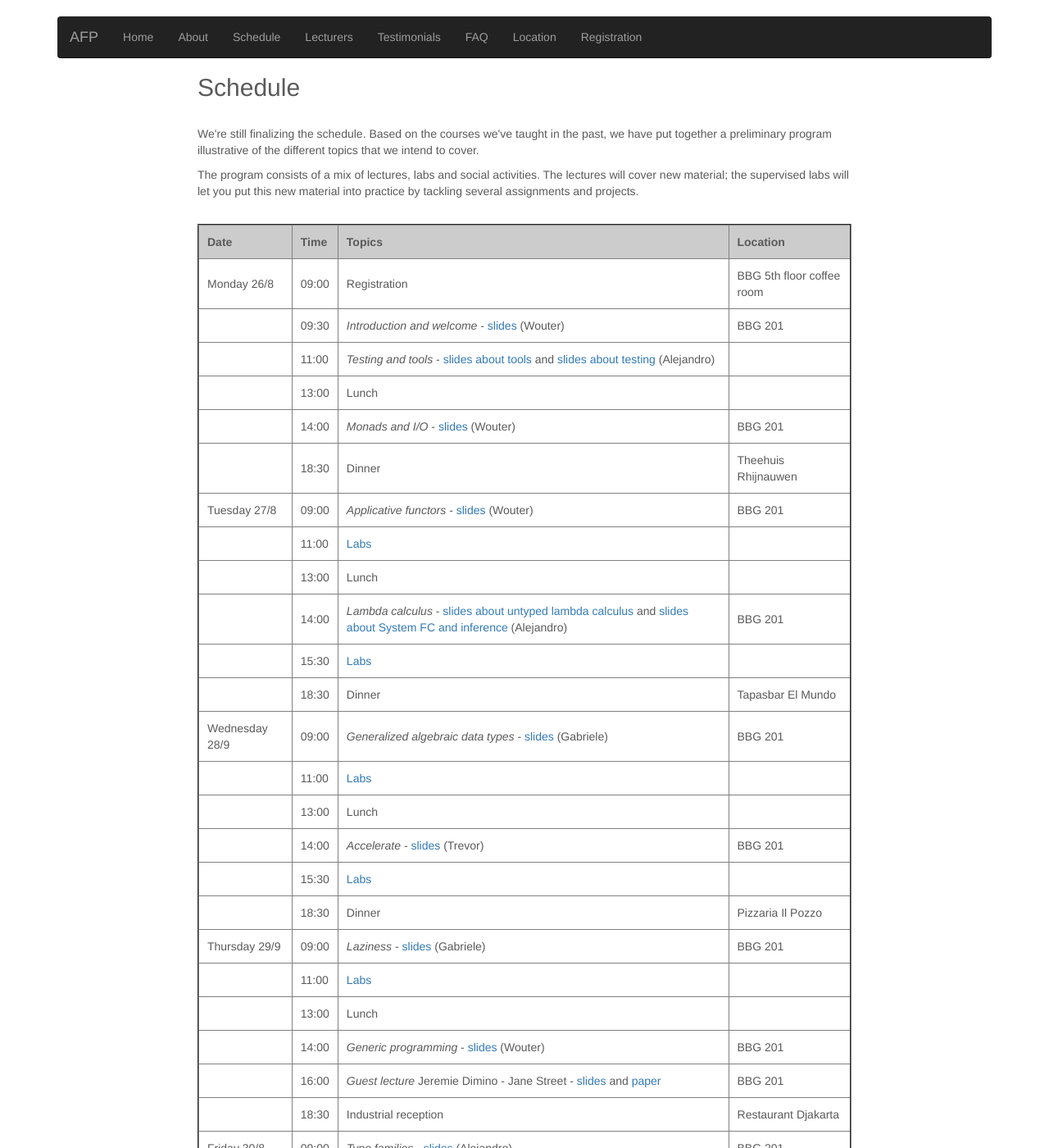
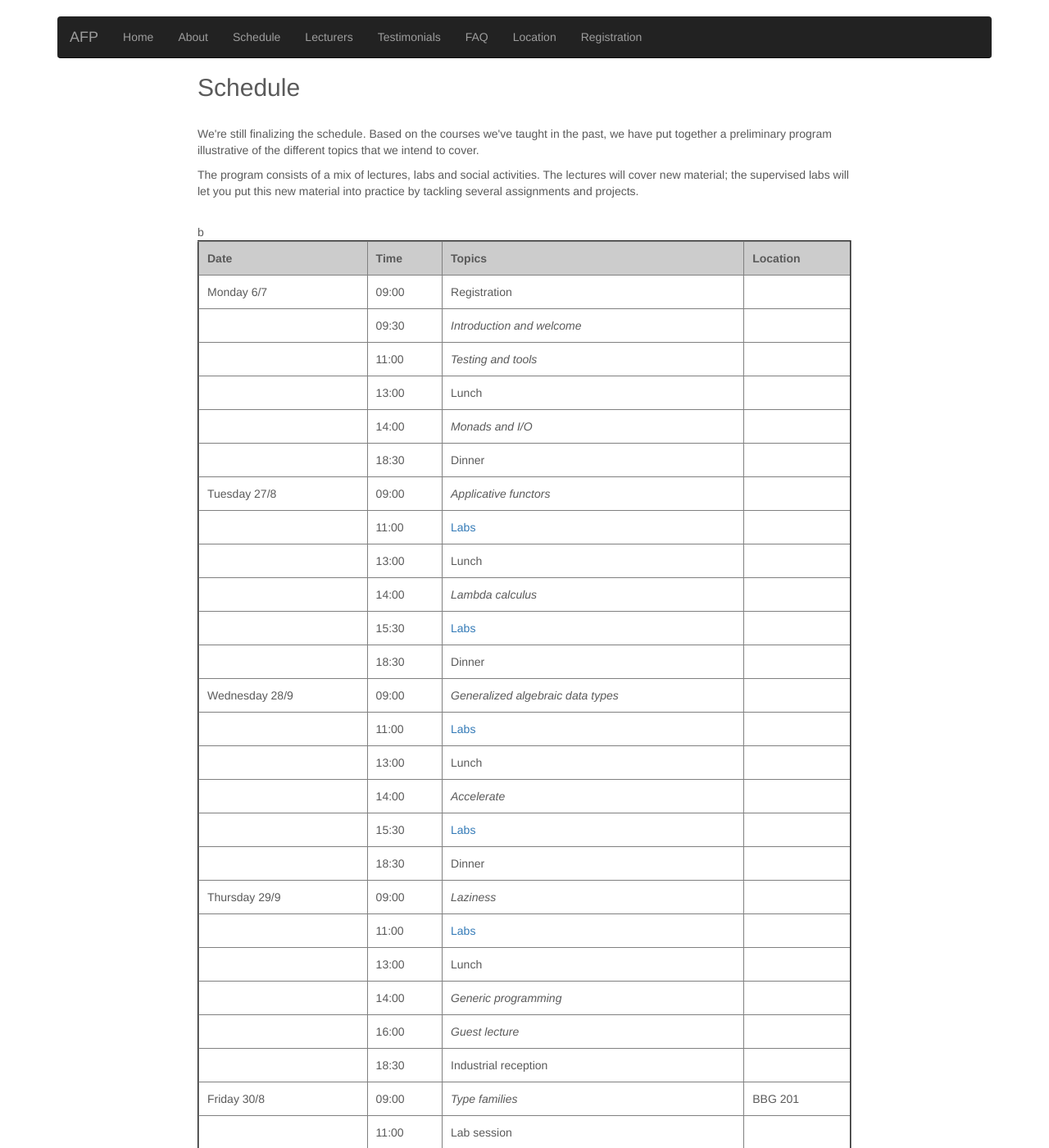
Before and after one commit to uu-afp/uu-afp.github.io, a Jekyll site: the page built from schedule.html, in a window 1280 px wide and 1400 px high. Shown: the whole window at 82% size. Built offline with Jekyll 4.4.1, drawn with Linux system fonts in a browser that asks for light colours; nearby versions of some CDN libraries; some of the changed text lies outside the part shown.

Commit message:
Moved to 2020.

```diff
--- a/location.html
+++ b/location.html
@@ -11,9 +11,8 @@
 (Buys Ballot Building) on the Utrecht Science Park, <em>De
 Uithof</em>. </p>
 
-<p>The lectures will be in room 201; the labs will be in room 175 and
-179. The registration and coffe breaks will be held in the coffee room
-on the fifth floor of the Buys Ballot Building.</p>
+<p>We will confirm the exact room numbers closer to the summer school
+date.</p>
 
 <h3>Getting here</h3>
 
--- a/schedule.html
+++ b/schedule.html
@@ -34,24 +34,24 @@
     </tr>
 
     <tr>
-      <td>Monday 26/8</td>
+      <td>Monday 6/7</td>
       <td>09:00</td>
       <td>Registration</td>
-      <td>BBG 5th floor coffee room</td>
+      <td></td>
     </tr>
 
     <tr>
       <td></td>
       <td>09:30</td>
-      <td><i>Introduction and welcome</i> - <a href="slides/01-intro.pdf">slides</a> (Wouter) </td>
-      <td>BBG 201</td>
+      <td><i>Introduction and welcome</i> </td>
+      <td></td>
     </tr>
 
 
     <tr>
       <td></td>
       <td>11:00</td>
-      <td><i>Testing and tools</i> - <a href="slides/afp-tools.pdf">slides about tools</a> and <a href="slides/afp-testing.pdf">slides about testing</a> (Alejandro)</td>
+      <td><i>Testing and tools</i></td>
       <td> </td>
     </tr>
 
@@ -65,23 +65,23 @@
     <tr>
       <td></td>
       <td>14:00</td>
-      <td><i>Monads and I/O</i> - <a href="slides/03-monads.pdf">slides</a> (Wouter)</td>
-      <td>BBG 201</td>
+      <td><i>Monads and I/O</i></td>
+      <td></td>
     </tr>
 
     <tr>
       <td></td>
       <td>18:30</td>
       <td>Dinner</td>
-      <td>Theehuis Rhijnauwen</td>
+      <td></td>
     </tr>
 
 
     <tr>
       <td>Tuesday 27/8</td>
       <td>09:00</td>
-      <td><i>Applicative functors</i> - <a href="slides/04-applicatives.pdf">slides</a> (Wouter)</td>
-      <td>BBG 201</td>
+      <td><i>Applicative functors</i></td>
+      <td></td>b
     </tr>
 
     <tr>
@@ -101,8 +101,8 @@
     <tr>
       <td></td>
       <td>14:00</td>
-      <td><i>Lambda calculus</i> - <a href="http://www.cs.uu.nl/docs/vakken/afp/slides/06-lambda_calculus.pdf">slides about untyped lambda calculus</a> and <a href="slides/06-system-fc.pdf">slides about System FC and inference</a> (Alejandro)</td>
-      <td>BBG 201</td>
+      <td><i>Lambda calculus</i></td>
+      <td></td>
     </tr>
 
     <tr>
@@ -117,15 +117,15 @@
       <td></td>
       <td>18:30</td>
       <td>Dinner</td>
-      <td>Tapasbar El Mundo</td>
+      <td></td>
     </tr>
 
 
     <tr>
       <td>Wednesday 28/9</td>
       <td>09:00</td>
-      <td><i>Generalized algebraic data types</i> - <a href="slides/afp-gadts.pdf">slides</a> (Gabriele)</td>
-      <td>BBG 201</td>
+      <td><i>Generalized algebraic data types</i></td>
+      <td></td>
     </tr>
 
     <tr>
@@ -145,8 +145,8 @@
     <tr>
       <td></td>
       <td>14:00</td>
-      <td><i>Accelerate</i> - <a href="slides/afp-accelerate.pdf">slides</a> (Trevor)</td>
-      <td>BBG 201</td>
+      <td><i>Accelerate</i></td>
+      <td></td>
     </tr>
 
     <tr>
@@ -160,14 +160,14 @@
       <td></td>
       <td>18:30</td>
       <td>Dinner</td>
-      <td>Pizzaria Il Pozzo</td>
+      <td></td>
     </tr>
 
     <tr>
       <td>Thursday 29/9</td>
       <td>09:00</td>
-      <td><i>Laziness</i> - <a href="slides/afp-laziness.pdf">slides</a> (Gabriele)</td>
-      <td>BBG 201</td>
+      <td><i>Laziness</i></td>
+      <td></td>
     </tr>
 
     <tr>
@@ -187,30 +187,29 @@
     <tr>
       <td></td>
       <td>14:00</td>
-      <td><i>Generic programming</i> - <a href="slides/afp-generics.pdf">slides</a> (Wouter)</td>
-      <td>BBG 201</td>
+      <td><i>Generic programming</i></td>
+      <td></td>
     </tr>
 
     <tr>
       <td></td>
       <td>16:00</td>
-      <td><i>Guest lecture</i> Jeremie Dimino - Jane Street - <a href="slides/jane-st-selective.pdf">slides</a> and <a href="https://dl.acm.org/ft_gateway.cfm?id=3341694
-">paper</a></td>
-      <td>BBG 201</td>
+      <td><i>Guest lecture</i></td>
+      <td></td>
     </tr>
 
     <tr>
       <td></td>
       <td>18:30</td>
       <td>Industrial reception</td>
-      <td>Restaurant Djakarta</td>
+      <td></td>
     </tr>
 
 
     <tr>
       <td>Friday 30/8</td>
       <td>09:00</td>
-      <td><i>Type families</i> - <a href="slides/afp-tyfams.pdf">slides</a> (Alejandro)</td>
+      <td><i>Type families</i></td>
       <td>BBG 201</td>
     </tr>
 
```
Also changed, not shown: other parts of schedule.html (+2 -2 lines), about.md (+12 -12 lines), index.html (+11 -11 lines), lecturers.html (+11 -31 lines).
